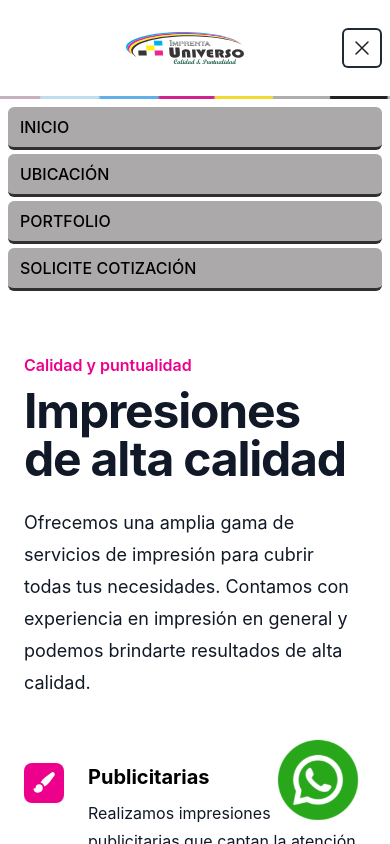
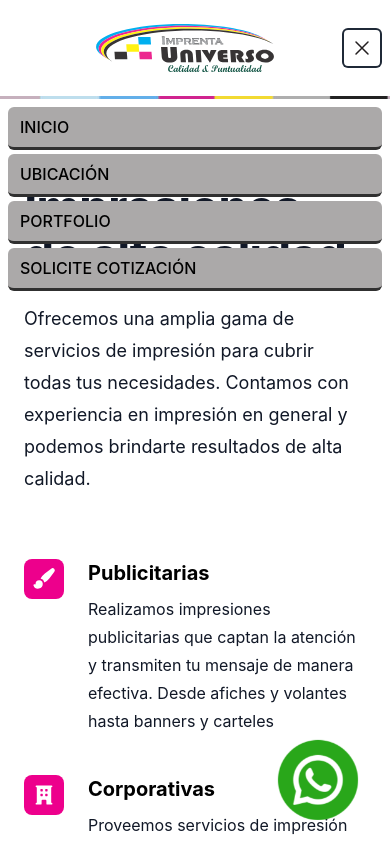
Before and after one commit to mauriGaray/imprenta_universo_web, a React (Vite) app: page / in a window 390 px wide. Both pictures are taken after a click on the button "Open main menu". Shown: the top 844 px of the page. Built offline with nearby package versions, Linux system fonts and the light colour scheme.

Commit message:
fixed navbar disclosure panel

```diff
--- a/src/layout/navbar/Navbar.jsx
+++ b/src/layout/navbar/Navbar.jsx
@@ -5,6 +5,7 @@ import {
 } from "@headlessui/react";
 import { Bars3Icon, XMarkIcon } from "@heroicons/react/24/outline";
 import "./navbar.css";
+
 const navigation = [
   { name: "INICIO", href: "#", current: false },
   { name: "UBICACIÓN", href: "#", current: false },
@@ -19,12 +20,12 @@ function classNames(...classes) {
 export default function Navbar() {
   return (
     <>
-      <Disclosure as="nav">
+      <Disclosure as="nav" className="">
         <div className="mx-auto max-w-7xl px-2 sm:px-6 lg:px-8 nav__container">
-          <div className="relative flex h-24 items-center ">
+          <div className="relative flex h-24 items-center">
             <div className="absolute inset-y-0 right-0 flex items-center md:hidden">
               {/* Mobile menu button*/}
-              <DisclosureButton className="group relative inline-flex items-center justify-center rounded-md p-2 text-custom-black hover:bg-white hover:text-custom-black focus:outline-none focus:ring-2 focus:ring-inset focus:ring-gray-800 ">
+              <DisclosureButton className="group relative inline-flex items-center justify-center rounded-md p-2 text-custom-black hover:bg-white hover:text-custom-black focus:outline-none focus:ring-2 focus:ring-inset focus:ring-gray-800">
                 <span className="absolute -inset-0.5" />
                 <span className="sr-only">Open main menu</span>
                 <Bars3Icon
@@ -38,14 +39,14 @@ export default function Navbar() {
               </DisclosureButton>
             </div>
             <div className="flex flex-1 items-center justify-center sm:items-stretch sm:justify-start">
-              <div className="flex flex-shrink-1 items-center ">
+              <div className="flex flex-shrink-1 items-center">
                 <img
                   alt="Imprenta Universo"
                   src="/img/logo universo svg.svg"
-                  className="h-12 w-auto lg: h-8 w-auto pr-5"
+                  className="h-12 w-auto lg:h-8 w-auto pr-5"
                 />
               </div>
-              <div className="hidden md:flex md:ml-auto md:items-center ">
+              <div className="hidden md:flex md:ml-auto md:items-center">
                 <div className="flex space-x-4">
                   {navigation.map((item) => (
                     <a
@@ -56,7 +57,7 @@ export default function Navbar() {
                         item.current
                           ? "bg-gray-900 text-white"
                           : "text-black hover:bg-gray-900 hover:text-white",
-                        "rounded-md mt-2 px-3 py-2 text-sm font-medium  "
+                        "rounded-md mt-2 px-3 py-2 text-sm font-medium"
                       )}>
                       {item.name}
                     </a>
@@ -67,8 +68,8 @@ export default function Navbar() {
           </div>
         </div>
 
-        <DisclosurePanel className="sm:hidden">
-          <div className="space-y-1 px-2 pb-3 pt-2 ">
+        <DisclosurePanel className=" sm:hidden ">
+          <div className="space-y-1 px-2 pb-3 pt-2 absolute z-50 w-[100%]">
             {navigation.map((item) => (
               <DisclosureButton
                 key={item.name}
```
